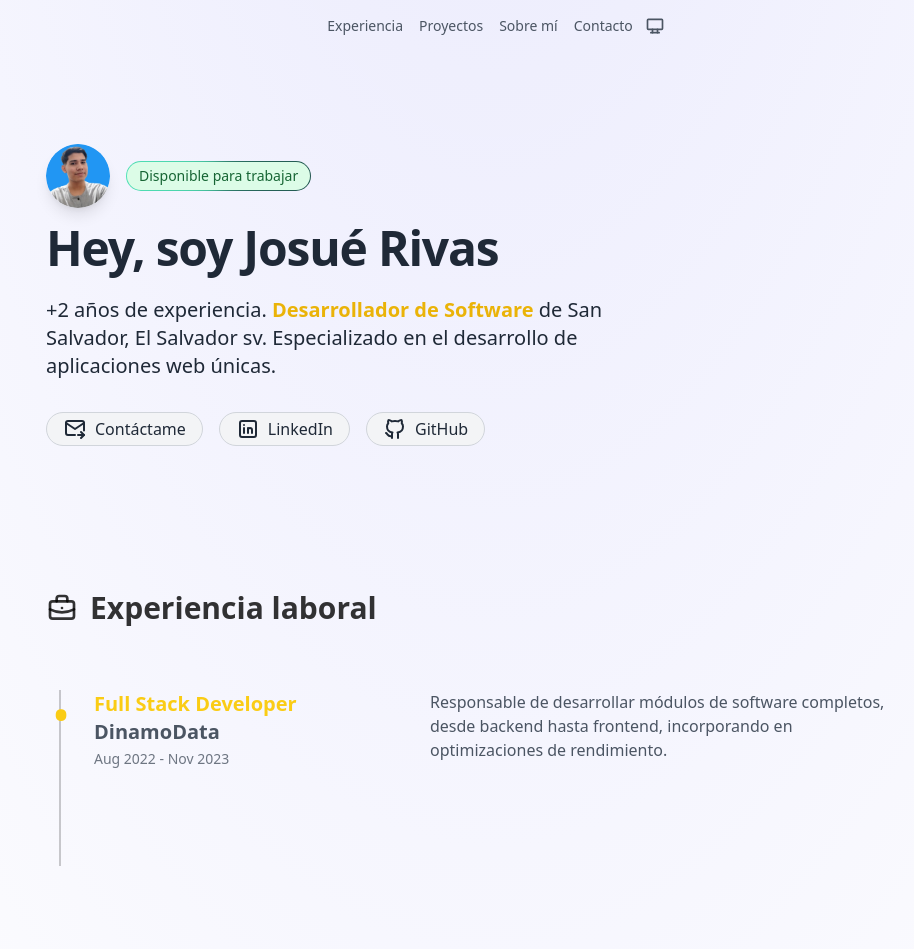
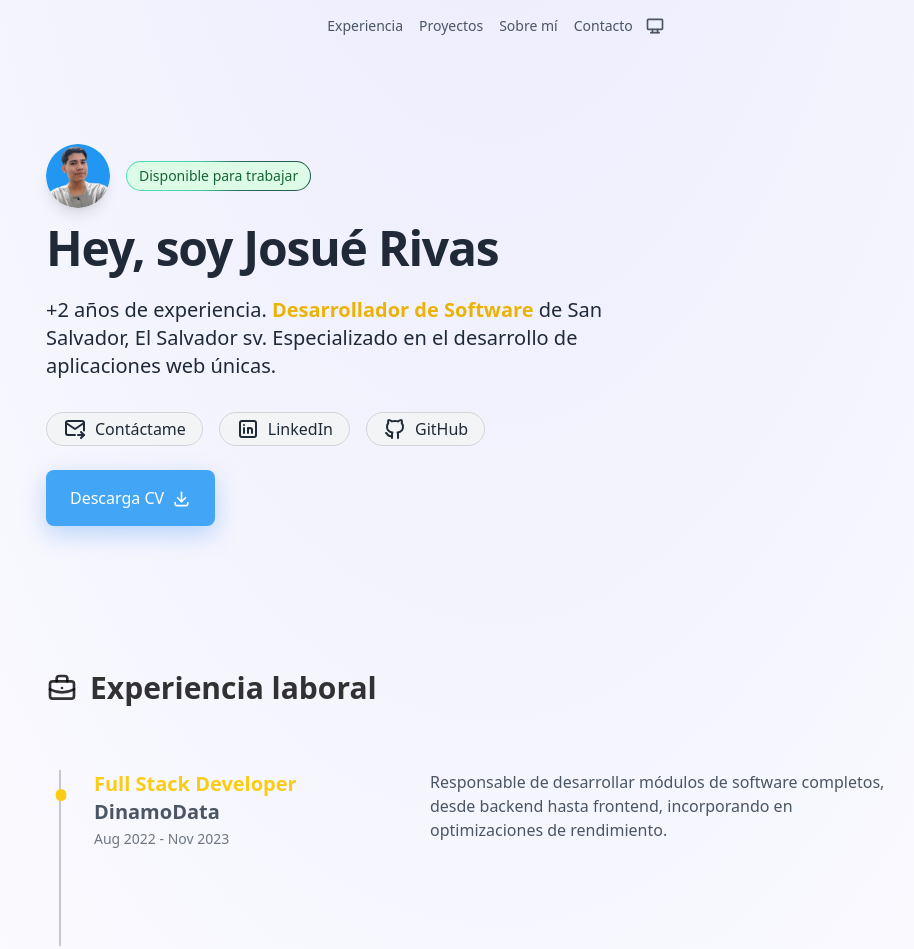
Before and after one commit to bluediu/jrivas-porfolio, an Astro site: page / in a window 1280 px wide. Shown: the top 949 px of the page, without its empty margins (146-1060 px from the left). Built offline with nearby package versions, Linux system fonts and the light colour scheme; Astro itself is replaced by a stand-in of ours.

Commit message:
Add download CV button

```diff
--- a/src/components/Hero.astro
+++ b/src/components/Hero.astro
@@ -5,6 +5,7 @@ const personalImageAlt = 'Josué Rivas';
 import MailIcon from '@/components/icons/Mail.astro';
 import GitHubIcon from '@/components/icons/GitHub.astro';
 import LinkedInIcon from '@/components/icons/LinkedIn.astro';
+import DownloadIcon from '@/components/icons/Download.astro';
 
 /* Components */
 import Badge from '@/components/Badge.astro';
@@ -52,4 +53,12 @@ import SocialPill from '@/components/SocialPill.astro';
       GitHub
     </SocialPill>
   </nav>
+
+  <div
+    class="mt-6 inline-flex items-center justify-center gap-2 bg-first-color text-white px-6 py-4 rounded-lg shadow-button transition duration-300 hover:bg-first-color-alt cursor-pointer"
+    onclick="window.open('/josuerivas-cv-es.pdf')"
+  >
+    <span class="text-base">Descarga CV</span>
+    <DownloadIcon />
+  </div>
 </div>
--- /dev/null
+++ b/src/components/icons/Download.astro
@@ -0,0 +1,16 @@
+<svg
+  {...Astro.props}
+  xmlns="http://www.w3.org/2000/svg"
+  width="19"
+  height="19"
+  viewBox="0 0 24 24"
+  fill="none"
+  stroke="currentColor"
+  stroke-width="2"
+  stroke-linecap="round"
+  stroke-linejoin="round"
+  class="icon icon-tabler icons-tabler-outline icon-tabler-download"
+  ><path stroke="none" d="M0 0h24v24H0z" fill="none"></path><path
+    d="M4 17v2a2 2 0 0 0 2 2h12a2 2 0 0 0 2 -2v-2"></path><path
+    d="M7 11l5 5l5 -5"></path><path d="M12 4l0 12"></path></svg
+>
--- a/tailwind.config.mjs
+++ b/tailwind.config.mjs
@@ -3,7 +3,15 @@ export default {
   content: ['./src/**/*.{astro,html,js,jsx,md,mdx,svelte,ts,tsx,vue}'],
   darkMode: 'class',
   theme: {
-    extend: {},
+    extend: {
+      colors: {
+        'first-color': 'hsl(207, 90%, 61%)',
+        'first-color-alt': 'hsl(207, 90%, 57%)',
+      },
+      boxShadow: {
+        button: '0 8px 24px rgba(0, 112, 243, 0.25)',
+      },
+    },
   },
   plugins: [],
 };
```
Also changed, not shown: public/favicon.svg, 1 other file.
